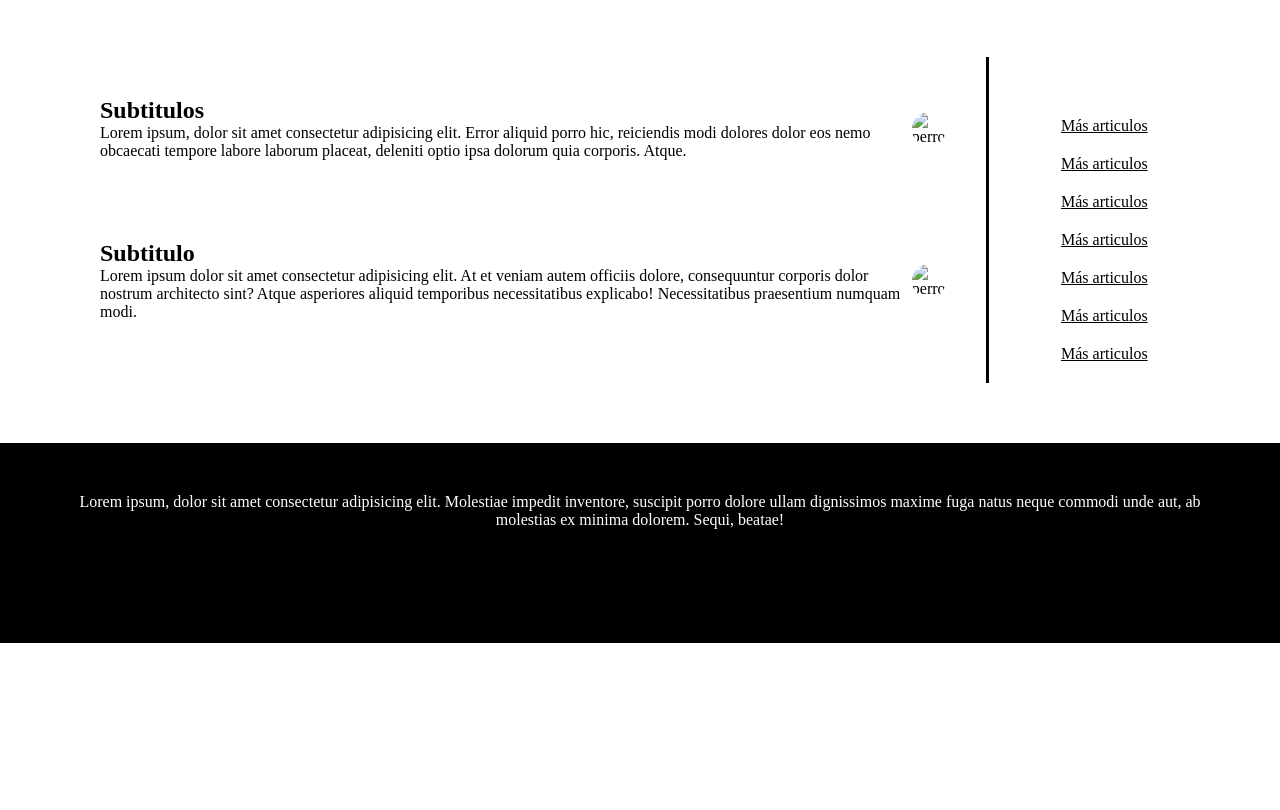
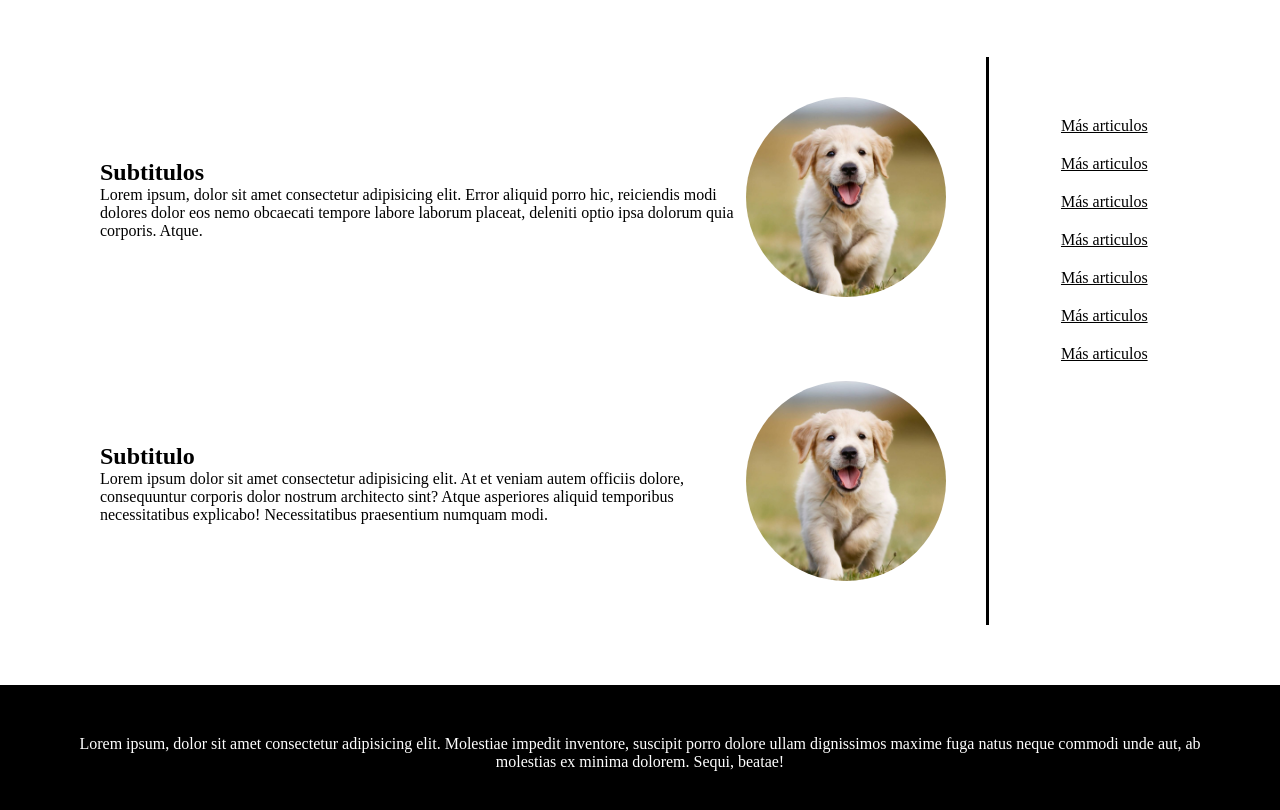
Before and after one commit to AndreaPoma/Clase13Fuentes, a plain HTML site: page EJERCICIOS/index.html in a window 1280 px wide. Shown: the part 118-928 px from the top of the page. Before the commit the page ends 800 px from the top, so only its background shows below. Drawn offline with Linux system fonts and the light colour scheme; files that its build step writes are made by us from their sources.

Commit message:
Update index.html

```diff
--- a/EJERCICIOS/index.html
+++ b/EJERCICIOS/index.html
@@ -4,7 +4,7 @@
     <meta charset="UTF-8">
     <meta name="viewport" content="width=device-width, initial-scale=1.0">
     <title>página web</title>
-    <link rel="stylesheet" href="css/dw_style.css">
+    <link rel="stylesheet" href="../css/dw_style.css">
 </head>
 
 <body>
@@ -32,7 +32,7 @@
                         ipsa dolorum quia corporis. Atque.</p>
                 </div>
                 <div>
-                    <img src="img/perro.jpg" alt="perro">
+                    <img src="../img/perro.jpg" alt="perro">
                 </div>
             </article>
             <article class="articulos">
@@ -44,7 +44,7 @@
                         explicabo! Necessitatibus praesentium numquam modi.</p>
                 </div>
                 <div>
-                    <img src="img/perro.jpg" alt="perro">
+                    <img src="../img/perro.jpg" alt="perro">
                 </div>
             </article>
         </section>
```
